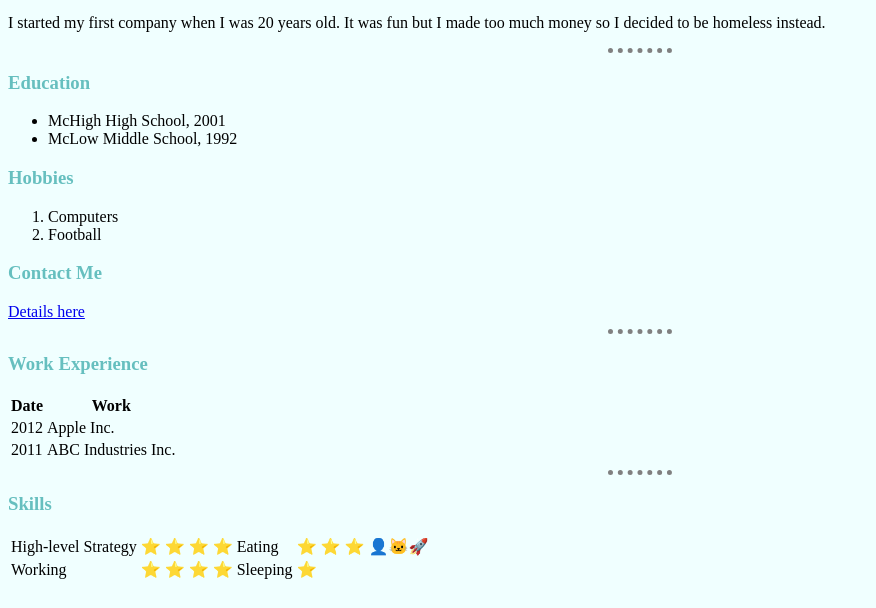
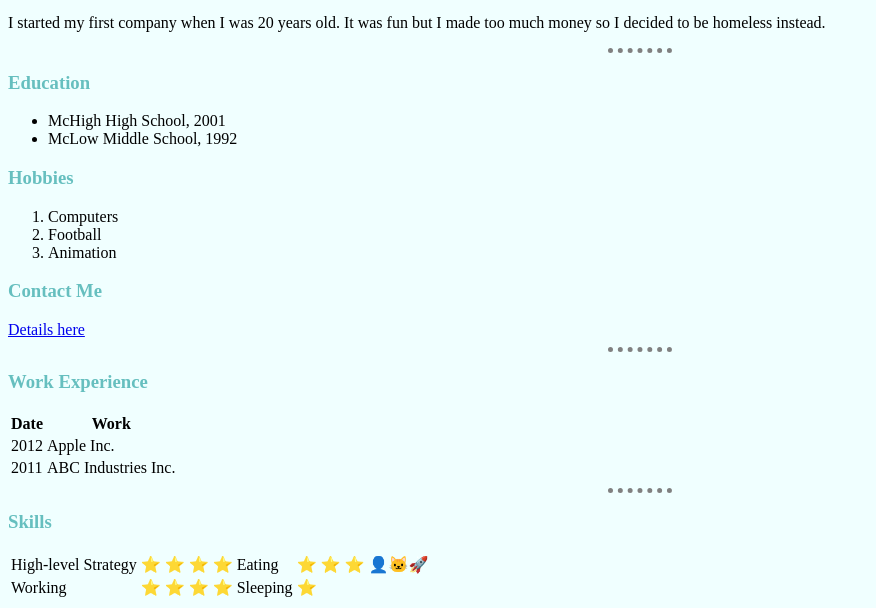
Before and after one commit to bbakerweb/cv, a plain HTML site: page index.html in a window 1280 px wide. Shown: the part 320-928 px from the top of the page, without its empty margins (0-876 px from the left). Drawn offline with Linux system fonts and the light colour scheme.

Commit message:
Add
Animation hobby

```diff
--- a/index.html
+++ b/index.html
@@ -22,6 +22,7 @@
   <ol>
     <li>Computers</li>
     <li>Football</li>
+    <li>Animation</li>
   </ol>
 
   <h3>Contact Me</h3>
```
